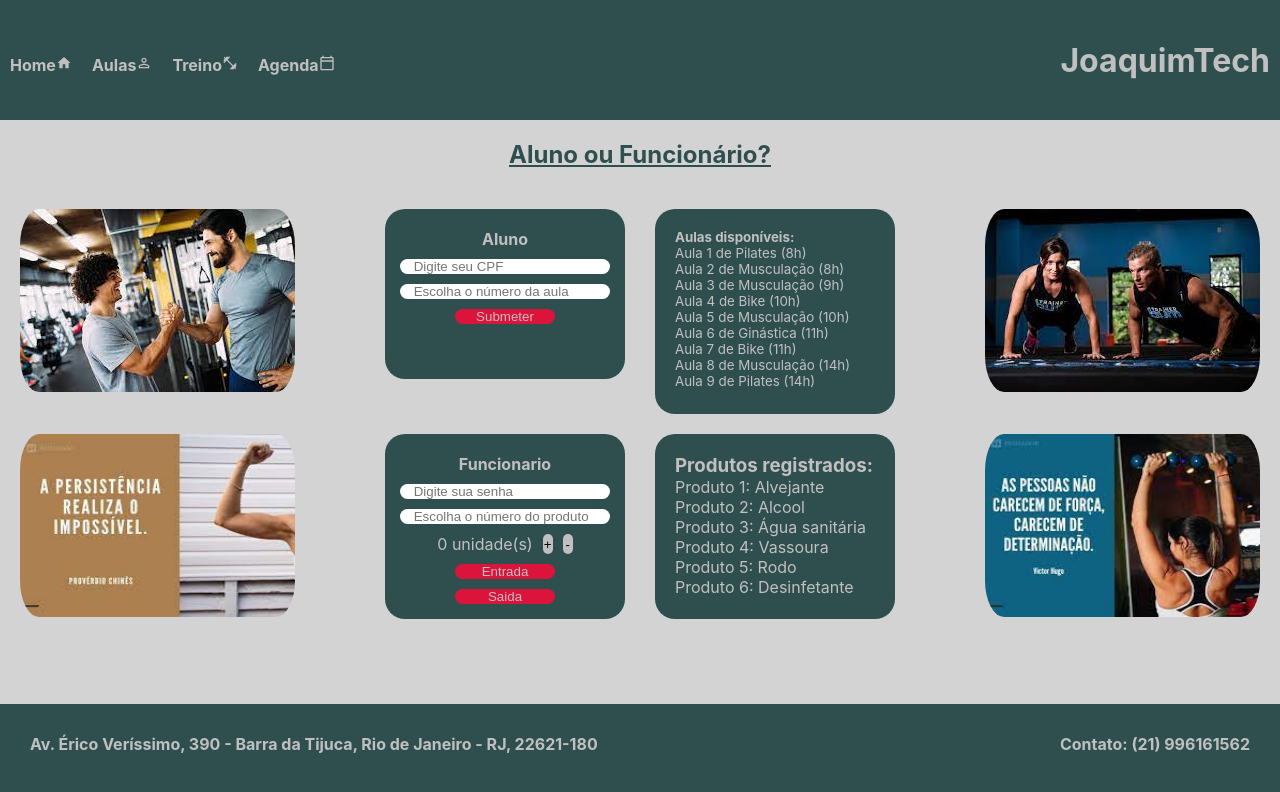
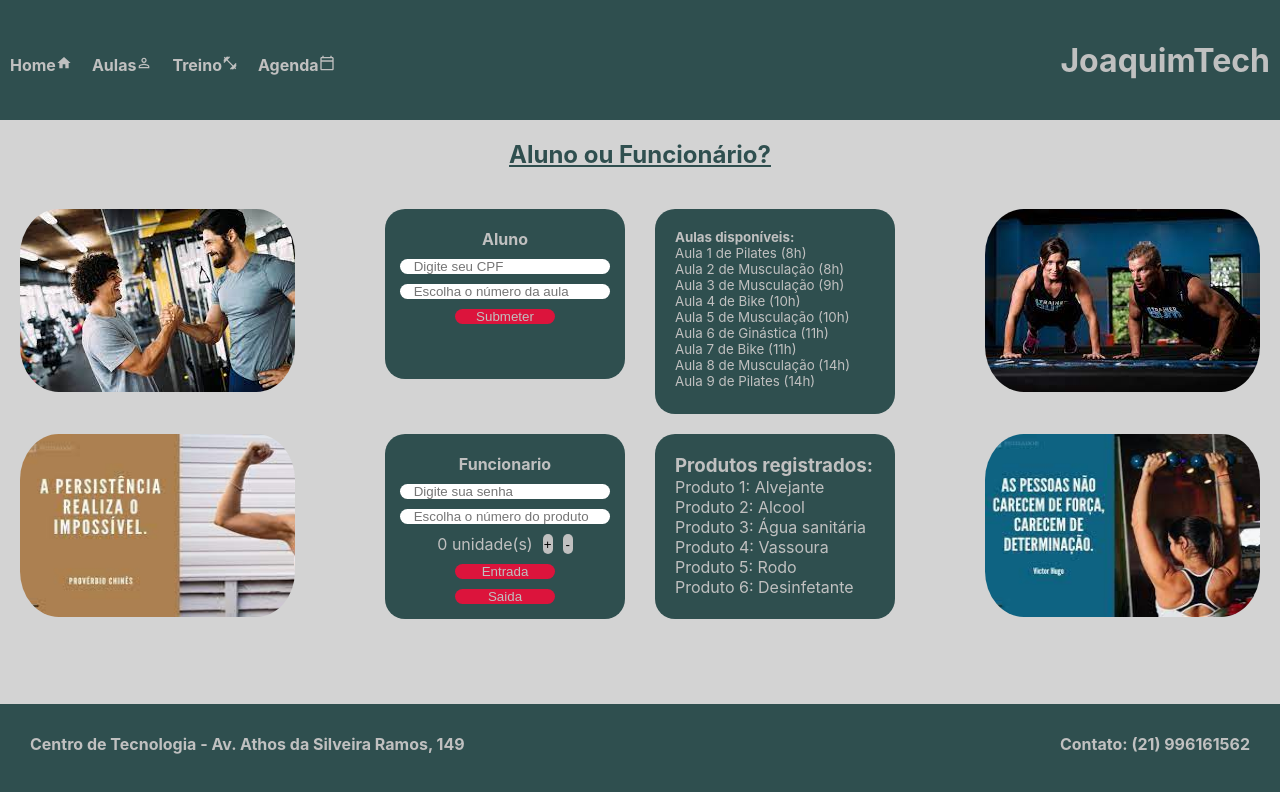
Before and after one commit to lucasmiguels/Academia_Fluxo, a React (Create React App) app: page / in a window 1280 px wide. Shown: the top 792 px of the page. Built offline with nearby package versions, Linux system fonts and the light colour scheme.

Commit message:
Entrega Final

```diff
--- a/src/Components/Footer/index.js
+++ b/src/Components/Footer/index.js
@@ -4,7 +4,7 @@ import {Foot,Endereco,Telefone} from './styles';
 export default function Footer() {
     return(
         <Foot>
-            <Endereco> Av. Érico Veríssimo, 390 - Barra da Tijuca, Rio de Janeiro - RJ, 22621-180 </Endereco>
+            <Endereco> Centro de Tecnologia - Av. Athos da Silveira Ramos, 149 </Endereco>
             <Telefone> Contato: (21) 996161562 </Telefone>
         </Foot>
     );
--- a/src/Components/Header/styles.js
+++ b/src/Components/Header/styles.js
@@ -11,7 +11,9 @@ export const MenuItem = styled.h4`
     & a {
         color:silver;
         text-decoration:none;
+
     }
+
 `
 export const Head = styled.div`
     display: flex;
--- a/src/Components/Home/styles.js
+++ b/src/Components/Home/styles.js
@@ -125,5 +125,5 @@ export const MaisouMenos = styled.button`
 export const Image = styled.img`
     padding-left: 60px;
     padding-right: 60px;
-    border-radius: 20%;
+    border-radius: 25%;
 `
```
